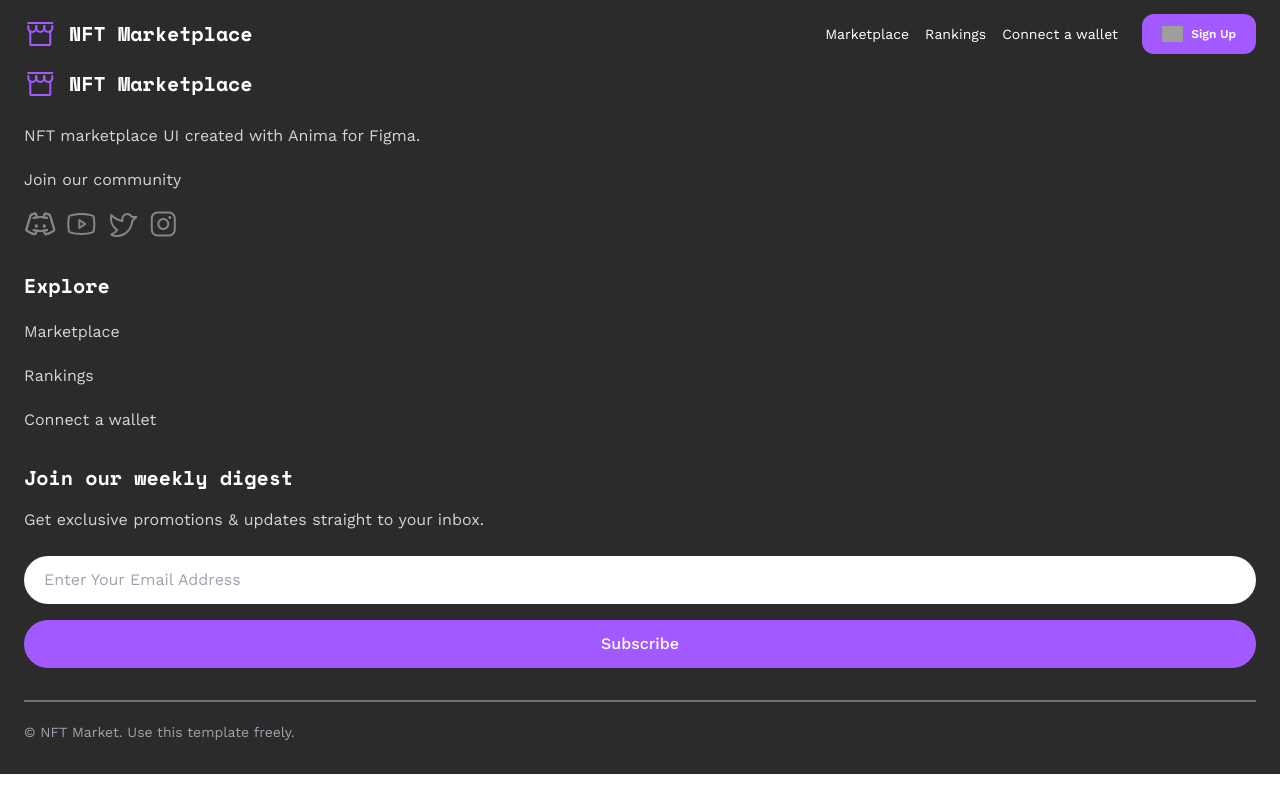
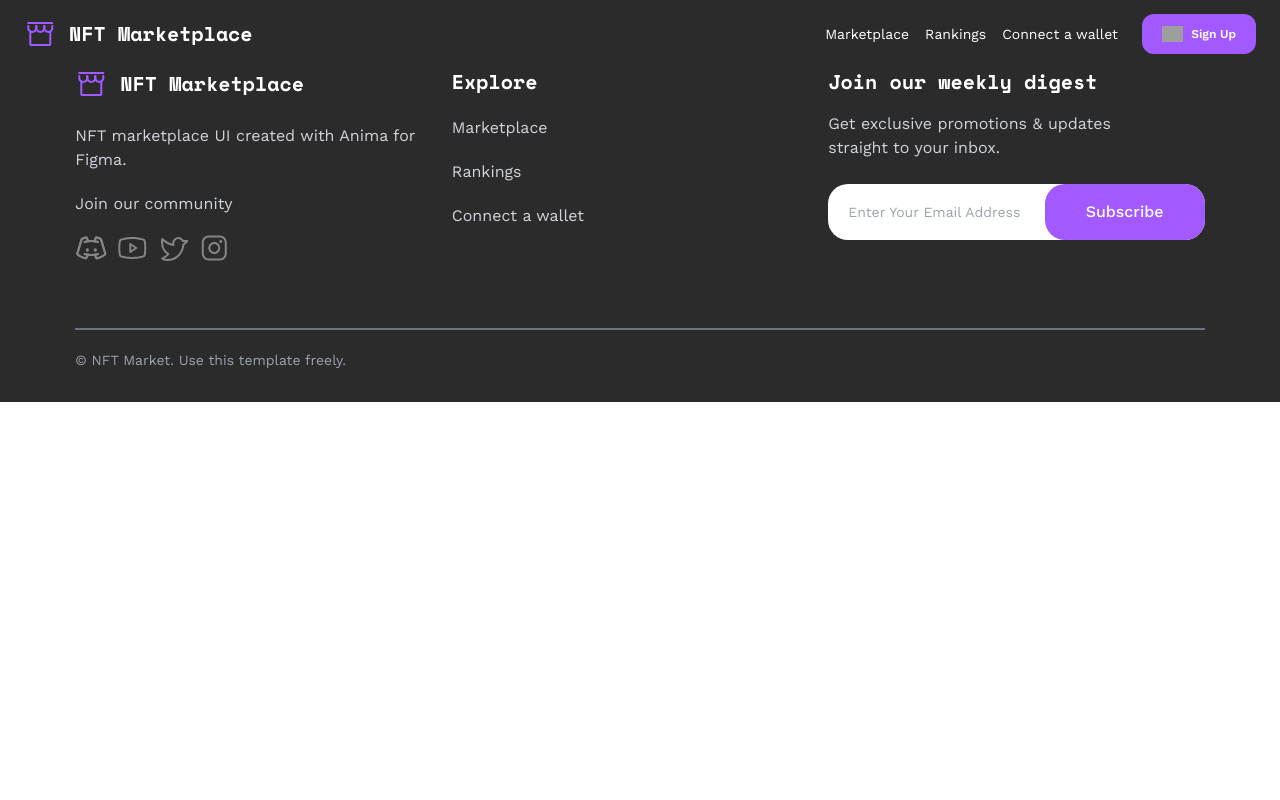
Before and after one commit to odomfavour/nft-marketplace, a React (Vite) app: page / in a window 1280 px wide. Built offline with nearby package versions, Linux system fonts and the light colour scheme; grey boxes are pictures that could not be loaded.

Commit message:
:construction: Footer | Complete

```diff
--- a/src/components/Footer.jsx
+++ b/src/components/Footer.jsx
@@ -11,7 +11,8 @@ import FormCTA from "./FormCTA";
 const Footer = () => {
   return (
     <footer className="bg-[#2b2b2b] px-6 text-white font-WorkSans">
-      <div className="pb-8 border-b-[2px] border-gray-500">
+      <div className="xl:w-11/12 xl:mx-auto">
+        <div className="pb-8 border-b-[2px] border-gray-500 lg:grid lg:grid-cols-2 xl:grid-cols-3">
           <div className="mb-8">
             <div className="mr-auto flex items-center gap-x-3 mb-6">
               <img src={LogoIcon} alt="" />
@@ -50,6 +51,7 @@ const Footer = () => {
           </div>
         </div>
         <p className="mt-5 pb-8 text-sm text-gray-400">&copy; NFT Market. Use this template freely.</p>
+      </div>
     </footer>
   )
 }
--- a/src/components/FormCTA.jsx
+++ b/src/components/FormCTA.jsx
@@ -1,13 +1,16 @@
 import React from "react";
+import { Link } from "react-router-dom";
 
 const FormCTA = (props) => {
   return (
-    <div className="flex flex-col">
-      <input className="w-full px-5 py-3 mb-4 rounded-full text-black outline-none border-none" type="email" placeholder={props.text} />
-      <button className="w-full py-3 bg-[#a259ff] rounded-full text-md font-medium">
-        <img src={props.img} alt="" />
-        <p>Subscribe</p>
-      </button>
+    <div className="flex flex-col md:flex-row md:relative md:w-[25rem] xl:w-full">
+      <input className="w-full px-5 py-3 mb-4 rounded-full text-black outline-none border-none md:mb-0 md:py-4 md:rounded-[20px] xl:placeholder:text-sm" type="email" placeholder={props.text} />
+      <Link to="#">
+        <button className="w-full py-3 bg-[#a259ff] rounded-full text-md font-medium md:absolute md:w-[10rem] md:right-0 md:py-4 md:rounded-[20px]">
+          <img src={props.img} alt="" />
+          <p>Subscribe</p>
+        </button>
+      </Link>
     </div>
   )
 }
--- a/src/components/Nav.jsx
+++ b/src/components/Nav.jsx
@@ -41,10 +41,10 @@ const Nav = () => {
               )
             })}
           </ul>
-          <div className="flex gap-x-2 items-center bg-[#a259ff] hover:bg-[#9353e5] py-3 px-5 rounded-xl w-3/4 md:w-1/3 lg:w-auto max-[400px]:w-full">
+          <button className="flex gap-x-2 items-center bg-[#a259ff] hover:bg-[#9353e5] py-3 px-5 rounded-xl w-3/4 md:w-1/3 lg:w-auto max-[400px]:w-full" onClick={disableHamburger}>
             <img className="h-4" src={User} alt="" />
             <p className="text-xs font-semibold">Sign Up</p>
-          </div>
+          </button>
         </div>
       </nav>
     </header>
```
Lines whose indentation alone changed are shown as unchanged.
